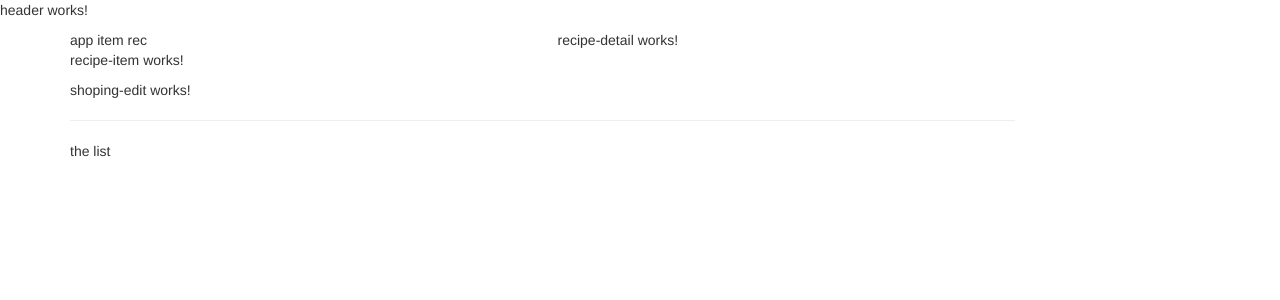
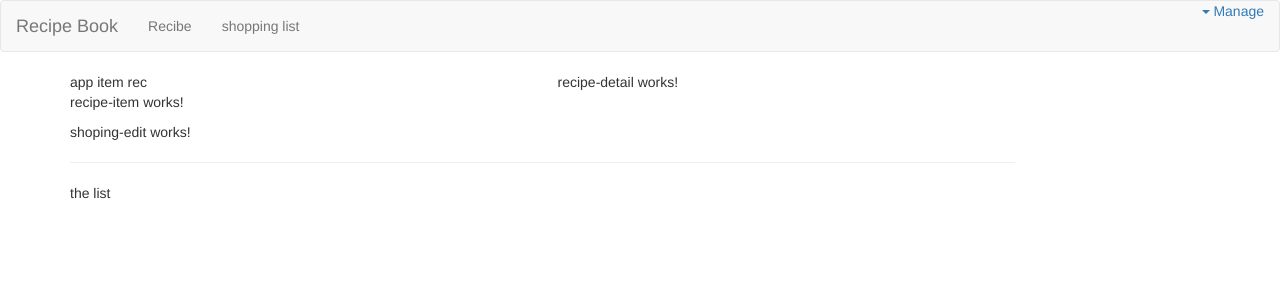
Before and after one commit to Amr-mohsen64/recipe-app-angular, an Angular app: page / in a window 1280 px wide. Shown: the top 300 px of the page. Built offline with nearby package versions, Linux system fonts and the light colour scheme.

Commit message:
creatign navbar

```diff
--- a/src/app/header/header.component.html
+++ b/src/app/header/header.component.html
@@ -1 +1,22 @@
-<p>header works!</p>
+<nav class="navbar navbar-default">
+    <div class="container-fluid">
+        <div class="navbar-header">
+            <a href="#" class="navbar-brand">Recipe Book</a>
+        </div>
+        <div class="collapse navbar-collapse">
+            <ul class="nav navbar-nav">
+                <li><a href="#">Recibe</a></li>
+                <li><a href="#">shopping list</a></li>
+            </ul>
+            <ul class="nav navbar-nav navbar-right">
+                <a href="#" class="dropwdown-toggle"><span class="caret"></span> Manage</a>
+                <li class="dropdown">
+                    <ul class="dropdown-menu">
+                        <li><a href="#">Save data</a></li>
+                        <li><a href="#">Fetch Data</a></li>
+                    </ul>
+                </li>
+            </ul>
+        </div>
+    </div>
+</nav>
```
